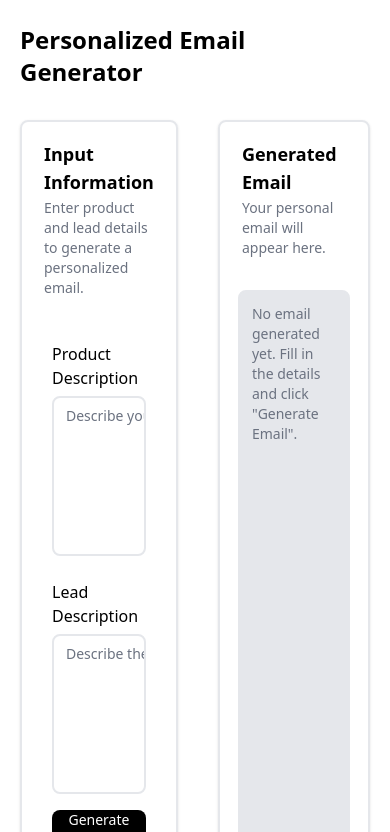
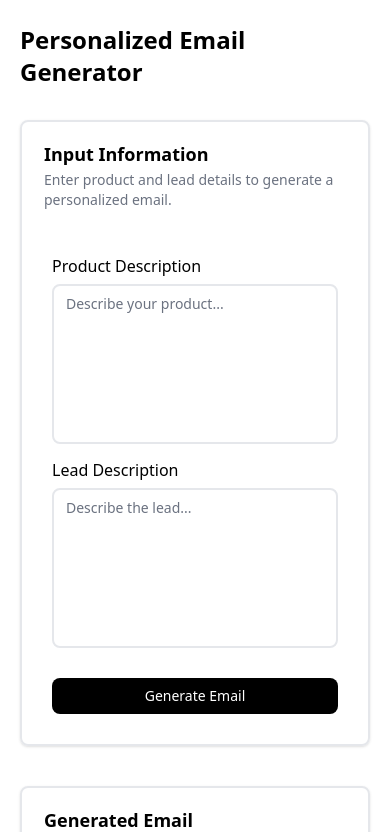
Before and after one commit to ArvindJayan/Personalized-Email-Generator, a React (Vite) app: page / in a window 390 px wide. Shown: the top 832 px of the page. Built offline with nearby package versions, Linux system fonts and the light colour scheme.

Commit message:
refactor: add mobile view

```diff
--- a/src/Homepage.jsx
+++ b/src/Homepage.jsx
@@ -7,7 +7,7 @@ function Homepage() {
     return (
         <main className = 'main font-sans'>
             <h1 className='heading pt-6 px-5 pb-3 text-2xl font-bold'>Personalized Email Generator</h1>
-            <div className='container flex h-screen h-full'>
+            <div className='container flex-row md:flex md:h-screen md:h-max'>
                 <LeftSide/>
 
                 <RightSide/>
--- /dev/null
+++ b/src/InputBox.jsx
@@ -0,0 +1,12 @@
+import React from 'react';
+
+function InputBox(props) {
+    return (
+        <input type='text'
+            className='input-box border-2 rounded-lg text-sm w-full h-40 pt-12 pl-1 mt-1.5 mb-3.5 md:mb-3 focus:outline-gray-300 placeholder:translate-y-[-85px] placeholder:px-2 placeholder:py-2.5 placeholder:text-gray-500 hover:border-gray-300'
+            placeholder={props.placeholder}
+        />
+    );
+}
+
+export default InputBox
--- a/src/LeftSide.jsx
+++ b/src/LeftSide.jsx
@@ -1,4 +1,5 @@
 import React from 'react';
+import InputBox from './InputBox';
 
 export default function LeftSide() {
     return (
@@ -8,16 +9,10 @@ export default function LeftSide() {
 
             <form className='input-form p-5'>
                 <label for='product-description'>Product Description</label><br />
-                <input type='text'
-                    className='input-box border-2 rounded-lg text-sm w-full h-40 mt-1.5 pt-12 pl-1 placeholder:translate-y-[-85px] placeholder:px-2 placeholder:py-2.5 placeholder:text-gray-500 hover:border-gray-300'
-                    placeholder='Describe your product...'
-                /> <br /><br />
+                <InputBox placeholder='Describe your product...'/>
 
                 <label for='lead-description'>Lead Description</label><br />
-                <input type='text'
-                    className='input-box border-2 rounded-lg text-sm w-full h-40 pt-12 pl-1 mt-1.5 placeholder:translate-y-[-85px] placeholder:px-2 placeholder:py-2.5 placeholder:text-gray-500 hover:border-gray-300'
-                    placeholder='Describe the lead...'
-                />
+                <InputBox placeholder='Describe the lead...'/>
 
                 <button type='button' className='bg-black text-white mt-4 w-full h-9 text-sm rounded-lg'>Generate Email</button>
             </form>
--- a/src/RightSide.jsx
+++ b/src/RightSide.jsx
@@ -2,10 +2,11 @@ import React from 'react';
 
 export default function RightSide() {
     return (
-        <div className='right-side basis-1/2 p-2.5 m-5 border-2 border-grey-200 rounded-lg shadow'>
+        <div className='right-side basis-1/2 p-2.5 m-5 mt-10 mb-8 md:m-5 border-2 border-grey-200 rounded-lg shadow'>
             <h2 className='right-heading text-lg font-bold px-3 pt-2'>Generated Email</h2>
             <p className='right- text-sm text-gray-500 px-3 pt-0.5'>Your personal email will appear here.</p>
-            <div className='output-box border-2 rounded-lg mt-8 mx-2 h-5/6 bg-gray-200'>
+
+            <div className='output-box border-2 rounded-lg mt-8 mx-2 h-44 md:h-5/6 bg-gray-200'>
                 <p className='output-text text-sm text-gray-500 p-3'>No email generated yet. Fill in the details and click "Generate Email".</p>
             </div>
         </div>
```
